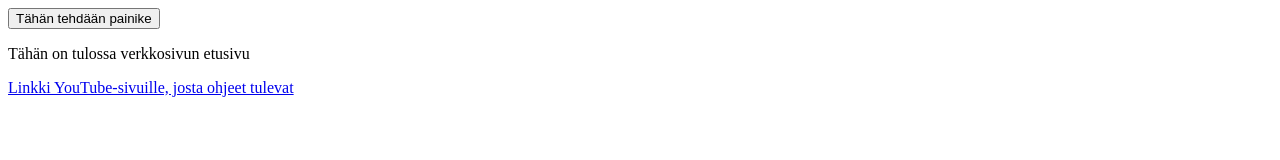
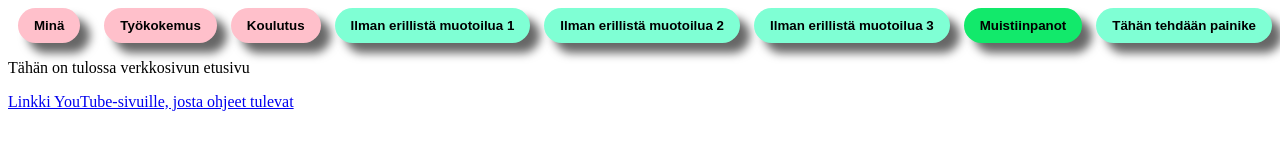
Before and after one commit to LauMa81/harjoitus, a plain HTML site: page index.html in a window 1280 px wide. Drawn offline with Linux system fonts and the light colour scheme.

Commit message:
Update index.html

```diff
--- a/index.html
+++ b/index.html
@@ -1,3 +1,129 @@
+<style>
+  .Minä-button {
+    background-color: pink;
+    color: black;
+    border: none;
+    border-radius: 18px;
+    cursor: pointer;
+    font-weight: bold;
+    box-shadow: 10px 10px 10px rgba(0, 0, 0, 0.6);
+    margin-right: 10px;
+    padding-top: 10px;
+    padding-bottom: 10px;
+    padding-left: 16px;
+    padding-right: 16px;
+    vertical-align: top;
+     }
+  .Minä-button:hover {
+    background-color: aquamarine;
+  }
+</style>
+
+<style>
+  .työkokemus-button {
+    background-color: pink;
+    color: black;
+    border: none;
+    border-radius: 18px;
+    cursor: pointer;
+    font-weight: bold;
+    box-shadow: 10px 10px 10px rgba(0, 0, 0, 0.6);
+    padding-top: 10px;
+    padding-bottom: 10px;
+    padding-left: 16px;
+    padding-right: 16px;margin-left: 10px;
+    vertical-align: top;
+  }
+  .Työkokemus-button:hover {
+    background-color: aquamarine;
+  }
+</style>
+
+<style>
+  .koulutus-button {
+    background-color: pink;
+    color: black;
+    border: none;
+    border-radius: 18px;
+    cursor: pointer;
+    font-weight: bold;
+    box-shadow: 10px 10px 10px rgba(0, 0, 0, 0.6);
+    margin-left: 10px;
+    padding-top: 10px;
+    padding-bottom: 10px;
+    padding-left: 16px;
+    padding-right: 16px;
+    vertical-align: top;
+  }
+  .koulutus-button:hover {
+    background-color: aquamarine;
+  }
+</style>
+
+<button class="minä-button">
+  Minä
+</button>
+
+<button class="työkokemus-button">
+  Työkokemus
+</button>
+
+<button class="koulutus-button">
+  Koulutus
+</button>
+
+<button>
+  Ilman erillistä muotoilua 1
+</button>
+
+<button>
+  Ilman erillistä muotoilua 2
+</button>
+
+<button>
+  Ilman erillistä muotoilua 3
+</button>
+
+<style>
+  button {
+    background-color: aquamarine;
+    color: black;
+    border: none;
+    padding-top: 10px;
+    padding-bottom: 10px;
+    padding-left: 16px;
+    padding-right: 16px;
+    border-radius: 18px;
+    cursor: pointer;
+    font-weight: bold;
+    box-shadow: 10px 10px 10px rgba(0, 0, 0, 0.6);
+    margin-left: 10px;
+    vertical-align: top;
+  }
+  button:hover {
+    background-color: pink;
+  }
+</style>
+
+<button class="muistiinpanot-button">
+  Muistiinpanot
+</button>
+
+  <style>
+    .muistiinpanot-button {
+    background-color: rgb(18, 233, 107);
+    color: black;
+    border: none;
+    border-radius: 18px;
+    cursor: pointer;
+    font-weight: bold;
+    padding-top: 10px;
+    padding-bottom: 10px;
+    padding-left: 16px;
+    padding-right: 16px;
+    vertical-align: top;
+   }
+  </style>
 <button>
   Tähän tehdään painike
 </button>
```
